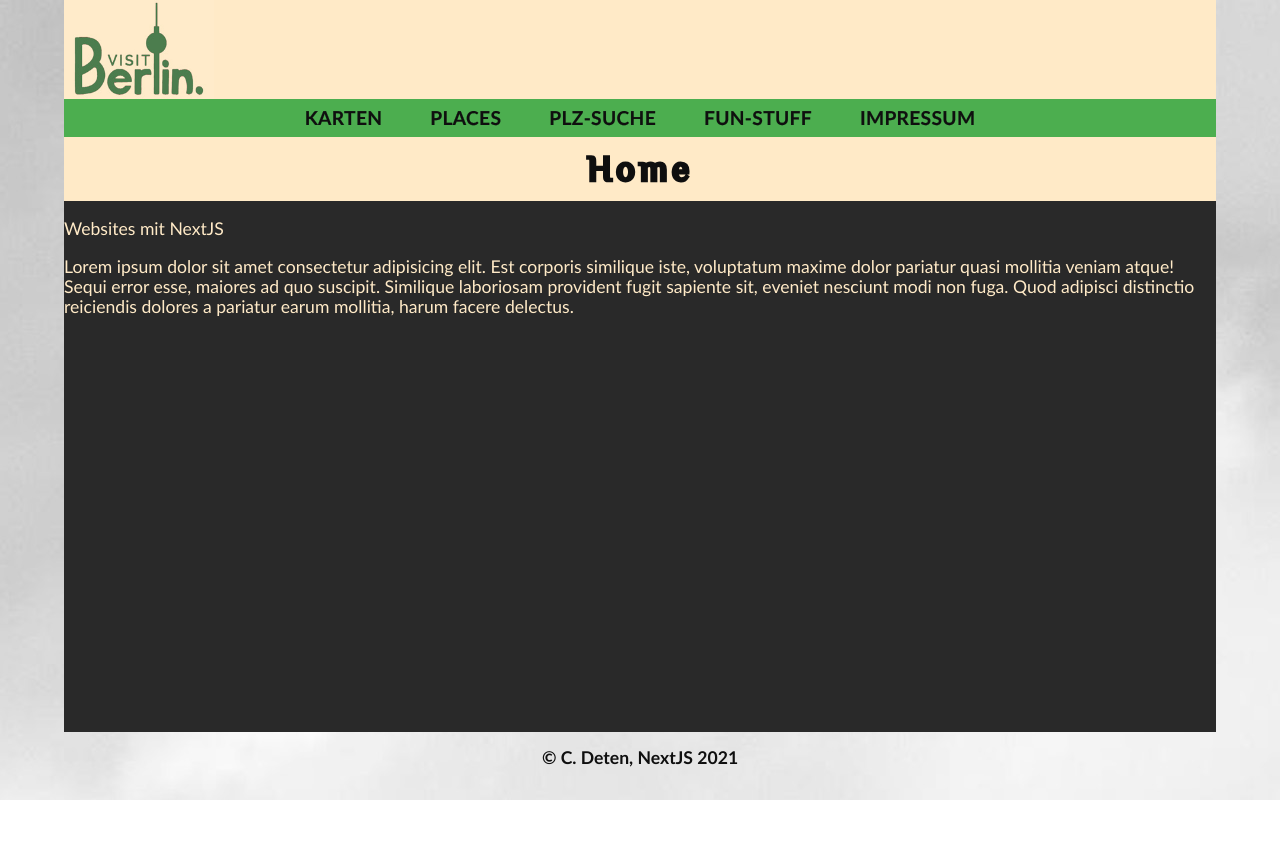
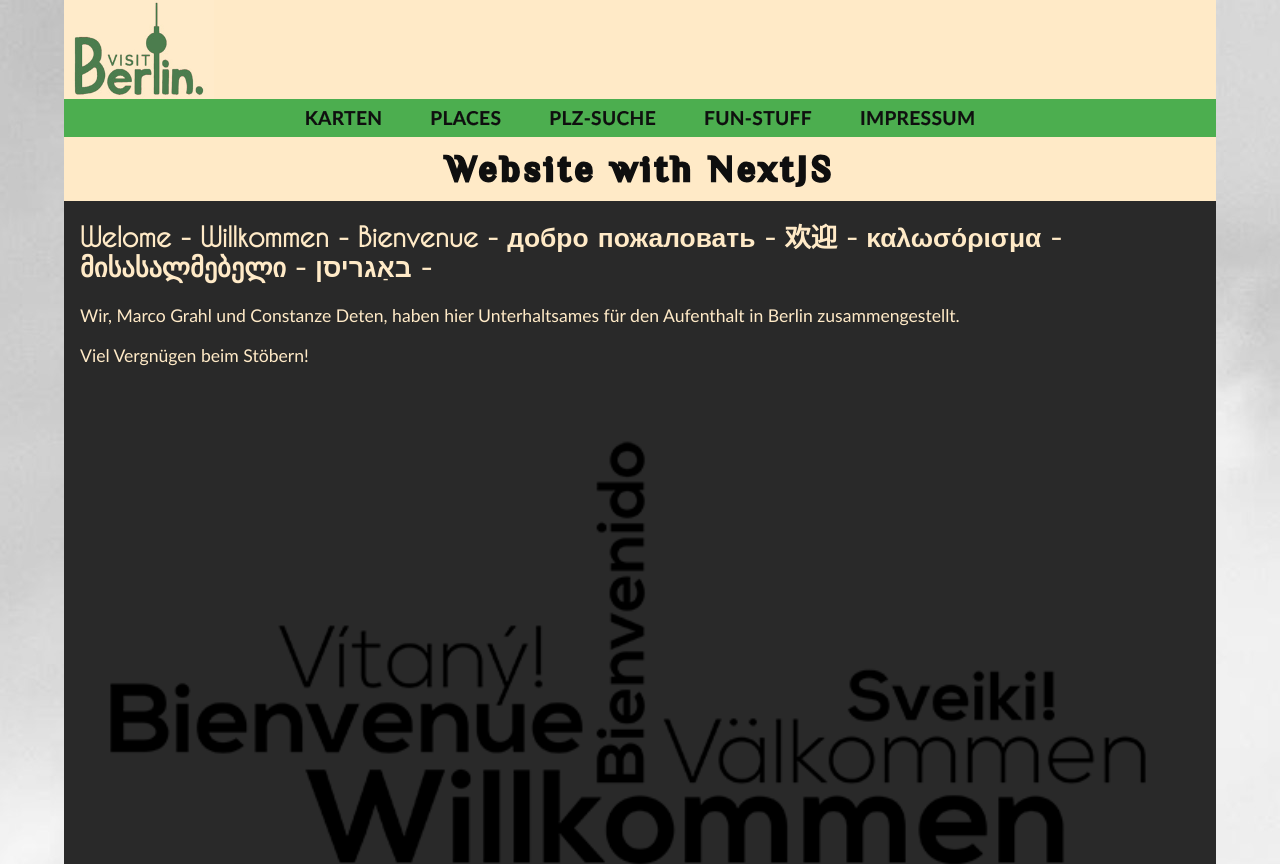
Before and after one commit to nextjsProject/nextJsBBB, a Next.js app: page / in a window 1280 px wide. Shown: the top 864 px of the page. Before the commit the page ends 800 px from the top, so only its background shows below. Built offline with nearby package versions, Linux system fonts and the light colour scheme.

Commit message:
Update Start

```diff
--- a/components/Footer.jsx
+++ b/components/Footer.jsx
@@ -2,7 +2,7 @@ export default function Footer() {
   return (
     <footer className="site-footer inner-width">
       <div className="site-footer__inner-content">
-        &copy; C. Deten, NextJS {new Date().getFullYear()}
+        &copy; C. Deten, Marco Grahl - NextJS-Project {new Date().getFullYear()}
       </div>
     </footer>
   );
--- a/components/Layout.jsx
+++ b/components/Layout.jsx
@@ -3,12 +3,45 @@ import Header from './Header';
 import Main from './Main';
 import Footer from './Footer';
 
-export default function Layout({ title, children }) {
+// diese function sollte eigentlich besser SEO heiszen
+export default function Layout({ description, title, children }) {
   return (
     <div className="site-wrapper">
       {/* Head gibt den Titel im Reiter der WebSite aus */}
       <Head>
         <title>{title || 'NextJS'}</title>
+        <meta
+          name="description"
+          content={
+            description ||
+            'Berlin, Baden und Bildung von Constanze Deten und Marco Grahl, 2021'
+          }
+        />
+        <meta name="author" content="Constanze Deten, Marco Grahl" />
+        <meta name="robots" content="noindex,nofollow" />
+        <meta name="googlebot" content="noindex,follow" />
+        <meta property="og:type" content="website" />
+        <meta property="og:title" content={title} />
+        <meta
+          property="og:description"
+          content={
+            description ||
+            'Berlin, Baden und Bildung von Constanze Deten und Marco Grahl, 2021'
+          }
+        />
+        <meta
+          property="twitter:card"
+          content="'Berlin, Baden und Bildung von Constanze Deten und Marco Grahl, 2021'"
+        />
+        {/* <meta property="twitter:creator" content={config.social.twitter} /> */}
+        <meta property="twitter:title" content={title} />
+        <meta
+          property="twitter:description"
+          content={
+            description ||
+            'Berlin, Baden und Bildung von Constanze Deten und Marco Grahl, 2021'
+          }
+        />
         <link rel="icon" href="/favicon.ico" />
       </Head>
 
--- /dev/null
+++ b/library/naviscript.js
@@ -0,0 +1,44 @@
+// window.addEventListener('resize', function () {
+//   'use strict';
+//   window.location.reload();
+// });
+
+console.log('Hallo Script');
+
+if (typeof document !== 'undefined') {
+  document.addEventListener('DOMContentLoaded', function () {
+    // make it as accordion for smaller screens
+    if (window.innerWidth < 992) {
+      // close all inner dropdowns when parent is closed
+      document
+        .querySelectorAll('.navbar .dropdown')
+        .forEach(function (everydropdown) {
+          everydropdown.addEventListener('hidden.bs.dropdown', function () {
+            // after dropdown is hidden, then find all submenus
+            this.querySelectorAll('.submenu').forEach(function (everysubmenu) {
+              // hide every submenu as well
+              everysubmenu.style.display = 'none';
+            });
+          });
+        });
+
+      document.querySelectorAll('.dropdown-menu a').forEach(function (element) {
+        element.addEventListener('click', function (e) {
+          let nextEl = this.nextElementSibling;
+          if (nextEl && nextEl.classList.contains('submenu')) {
+            // prevent opening link if link needs to open dropdown
+            e.preventDefault();
+
+            if (nextEl.style.display == 'block') {
+              nextEl.style.display = 'none';
+            } else {
+              nextEl.style.display = 'block';
+            }
+          }
+        });
+      });
+    }
+    // end if innerWidth
+  });
+  // DOMContentLoaded  end
+}
--- a/package.json
+++ b/package.json
@@ -12,6 +12,7 @@
     "@jnsdls/react-text-shuffle": "^0.1.1-alpha.15",
     "leaflet": "^1.7.1",
     "next": "11.0.1",
+    "next-seo": "^4.26.0",
     "node-geonames-client": "0.0.2",
     "react": "17.0.2",
     "react-dom": "17.0.2",
--- a/pages/_app.jsx
+++ b/pages/_app.jsx
@@ -1,8 +1,13 @@
 // Globale Styles
 import '../sass/style.scss';
+import '@/library/naviscript';
 
 function MyApp({ Component, pageProps }) {
-  return <Component {...pageProps} />;
+  return (
+    <>
+      <Component {...pageProps} />;
+    </>
+  );
 }
 
 export default MyApp;
--- a/pages/api/hello.js
+++ /dev/null
@@ -1,5 +0,0 @@
-// Next.js API route support: https://nextjs.org/docs/api-routes/introduction
-
-// export default (req, res) => {
-//   res.status(200).json({ name: 'John Doe' })
-// }
--- a/pages/baeder.jsx
+++ b/pages/baeder.jsx
@@ -54,7 +54,7 @@ export async function getStaticProps() {
 export default function baeder({ grusz, time, baederWeb }) {
   //
   return (
-    <Layout title="Baden gehen... ">
+    <Layout title="Baden gehen... " description="">
       {grusz} - es ist {time}
       <br />
       <br />
--- a/pages/index.jsx
+++ b/pages/index.jsx
@@ -2,20 +2,42 @@
 // https://www.npmjs.com/package/node-geonames-client
 
 import Layout from '../components/Layout';
+import welcome from '@/img/willkommen.png';
+import Image from 'next/image';
 
 export default function home() {
   return (
-    <Layout title="Home">
+    // https://www.indifferentlanguages.com/de/wort/willkommen
+    <Layout title="Website with NextJS">
       {/* inner-HTML sind die Kindelemente, die als children ausgelesen werden */}
-      <p>Websites mit NextJS</p>
-      <p>
-        Lorem ipsum dolor sit amet consectetur adipisicing elit. Est corporis
-        similique iste, voluptatum maxime dolor pariatur quasi mollitia veniam
-        atque! Sequi error esse, maiores ad quo suscipit. Similique laboriosam
-        provident fugit sapiente sit, eveniet nesciunt modi non fuga. Quod
-        adipisci distinctio reiciendis dolores a pariatur earum mollitia, harum
-        facere delectus.
-      </p>
+      <div className="header-main">
+        <h2></h2>
+        <h2>
+          Welome - Willkommen - Bienvenue - добро пожаловать - 欢迎 -
+          καλωσόρισμα - მისასალმებელი - באַגריסן -{' '}
+        </h2>
+      </div>{' '}
+      <div className="intro">
+        <p>
+          Wir, Marco Grahl und Constanze Deten, haben hier Unterhaltsames für
+          den Aufenthalt in Berlin zusammengestellt.
+          <br />
+          <br />
+          Viel Vergnügen beim Stöbern!
+        </p>
+        <Image
+          // Wenn man ein Bild, das auf dem Server liegt, zuvor importiert
+          // und bei src einsetzt, kann man width und height weglassen.
+          src={welcome}
+          // width={5184}
+          // height={3456}
+          sizes="(max-width: 52rem) 90vw, 50rem"
+          layout="responsive"
+          placeholder="blur"
+          alt="Hong-Kong mit Bergen im Hintergrund"
+          title="Hong-Kong mit Bergen im Hintergrund"
+        />
+      </div>
     </Layout>
   );
 }
--- a/sass/_layout.scss
+++ b/sass/_layout.scss
@@ -128,9 +128,9 @@ input {
 }
 
 .header-main,
+.intro,
 .bad-item,
 .leaflet,
-.intro,
 .plzsearch,
 #plzresult,
 .bad-list__title,
--- a/sass/components/_navigation.scss
+++ b/sass/components/_navigation.scss
@@ -4,6 +4,19 @@
   background: var(--link-color);
   text-align: center;
   padding: 0;
+
+  .container-fluid,
+  .navbar {
+    background: var(--link-color);
+  }
+
+  navbar-dark .navbar-brand {
+    background-color: var(--hover-color);
+  }
+
+  .dropdown-menu {
+    background-color: var(--hover-color);
+  }
 
   a {
     font-size: 1.2rem;
@@ -25,3 +38,39 @@
     }
   }
 }
+
+/* ============ desktop view ============ */
+@media (min-width: 992px) {
+  .dropdown-menu li {
+    position: relative;
+  }
+  .dropdown-menu .submenu {
+    display: none;
+    position: absolute;
+    left: 100%;
+    top: -7px;
+  }
+  .dropdown-menu .submenu-left {
+    right: 100%;
+    left: auto;
+  }
+
+  .dropdown-menu > li:hover {
+    background-color: var(--hover-color);
+  }
+  .dropdown-menu > li:hover > .submenu {
+    display: block;
+  }
+}
+
+/* ============ desktop view .end// ============ */
+
+/* ============ small devices ============ */
+@media (max-width: 991px) {
+  .dropdown-menu .dropdown-menu {
+    margin-left: 0.7rem;
+    margin-right: 0.7rem;
+    margin-bottom: 0.5rem;
+  }
+}
+/* ============ small devices .end// ============ */
```
Also changed, not shown: hooks/useToggle_modified.js (deleted, +0 -9 lines), next-seo.config.js (added, +13 -0 lines), public/img/willkommen.png (added), 1 other file (tests, documents, lock files or other folders).
